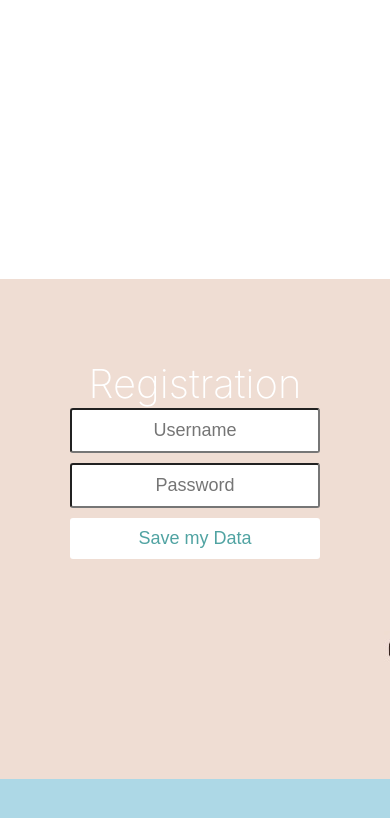
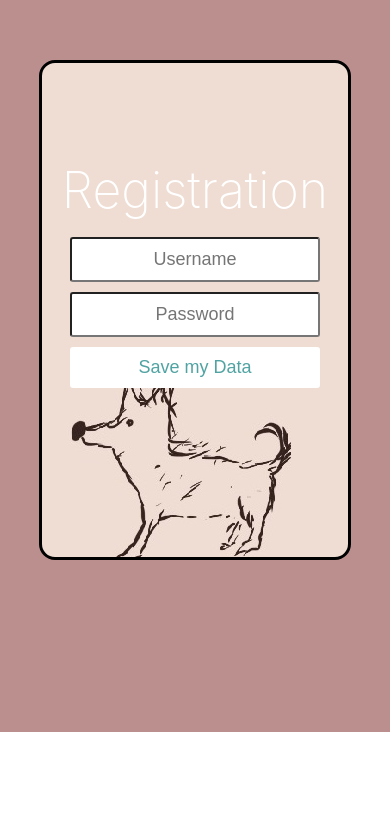
Before and after one commit to KarinWittmann/bac, a React app: page / in a window 390 px wide. Shown: the part 112-930 px from the top of the page. After the commit the page ends 844 px from the top, so only its background shows below. Built offline with nearby package versions, Linux system fonts and the light colour scheme.

Commit message:
register_Style

```diff
--- a/src/LoginForm/LoginForm.js
+++ b/src/LoginForm/LoginForm.js
@@ -28,14 +28,16 @@ class LoginForm extends React.Component {
         const wrapper = {
 
             position: 'absolute',
-            top: '70%',
-            left: '0',
             width: '100%',
             height: '100%',
-            marginTop: '-200px',
+            marginTop: '0',
             overflow: 'hidden',
             textAlign: 'center',
             backgroundColor: 'rosybrown',
+            display: 'flex',
+            flexFlow: 'column',
+            alignItems: 'center',
+            justifyContent: 'center'
         };
         const button = {
             appearance: 'none',
--- a/src/LoginForm/LoginForm.module.css
+++ b/src/LoginForm/LoginForm.module.css
@@ -18,15 +18,16 @@ form {
 }
 .container{
 
-    justify-content: center;
-	max-width: 600px;
+
 	margin: 0 auto;
 	padding: 80px 0;
 	height: 400px;
     text-align: center;
     border-radius: 1rem;
     border: solid;
+    width: 80%;
     background-image: url('../assets/Log.PNG');
+
 
 
 }
--- a/src/Registration/Registration.js
+++ b/src/Registration/Registration.js
@@ -5,17 +5,29 @@ import styles from './Registration.module.css';
 
 class Register extends React.Component {
 
-
             postDataHandler() {
-
                 const username = document.getElementById("username").value;
                 const password = document.getElementById("password").value;
-                const query = '?q={"username": "' + username + '", "password": "' + password + '"}';
+
+                /* axios.post('https://targetpractise-3737.restdb.io/rest/usertable/', {
+                    username: username,
+                    password: password
+                  })
+                  .then(function (response) {
+                    console.log(response);
+                  })
+                  .catch(function (error) {
+                    console.log(error);
+                  });  */
+
+
+                 const query = '?q={"username": "' + username + '", "password": "' + password + '"}';
                 axios.post('https://targetpractise-3737.restdb.io/rest/usertable' + query,{
                     headers: {
                       'content-type': 'application/json',
-                      'x-apikey': '5dc4608cd6e262610002212d',
-                      'cache-control': 'no-cache'
+                      'x-apikey': '5dc456d464e7774913b6ea11',
+                      'cache-control': 'no-cache',
+                      'Access-Control-Allow-Origin': '*'
                     }}).then(response => {
                    console.log("geht");
                 });
@@ -27,14 +39,16 @@ class Register extends React.Component {
         const wrapper = {
 
             position: 'absolute',
-            top: '70%',
-            left: '0',
             width: '100%',
             height: '100%',
-            marginTop: '-200px',
+            marginTop: '0',
             overflow: 'hidden',
             textAlign: 'center',
-            backgroundColor: 'lightblue',
+            backgroundColor: 'rosybrown',
+            display: 'flex',
+            flexFlow: 'column',
+            alignItems: 'center',
+            justifyContent: 'center'
         };
 
 
--- a/src/Registration/Registration.module.css
+++ b/src/Registration/Registration.module.css
@@ -17,25 +17,40 @@ form {
 
 }
 .container{
-
-    justify-content: center;
-	max-width: 600px;
-	margin: 0 auto;
+    margin: 0 auto;
 	padding: 80px 0;
-    height: 500px;
-
+	height: 500px;
     text-align: center;
+    border-radius: 1rem;
+    border: solid;
+    width: 80%;
     background-image: url('../assets/Regi.jpg');
-
-
 }
 
 .container h1{
-    font-size: 40px;
+    font-size: 70px;
+    margin: 7px;
     transition-duration: 1s;
     transition-timing-function: ease-in-put;
     font-weight: 200;
     color: white;
+}
+
+@media (max-width: 499px){
+
+    .container{
+        background-position: top;
+        background-repeat: no-repeat;
+
+    }
+    .container h1{
+        padding: 10px;
+        font-size: 50px;
+    }
+
+
+
+
 }
 
 .container button{
```
